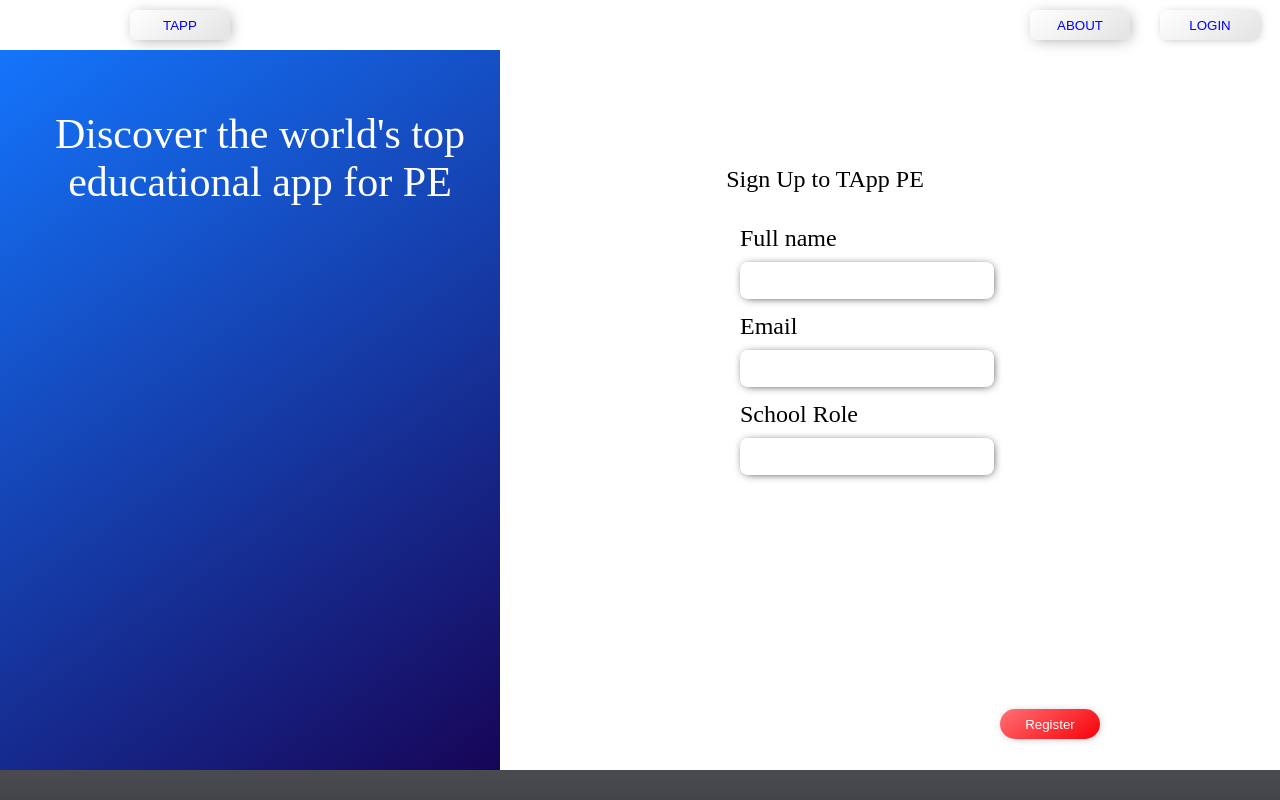
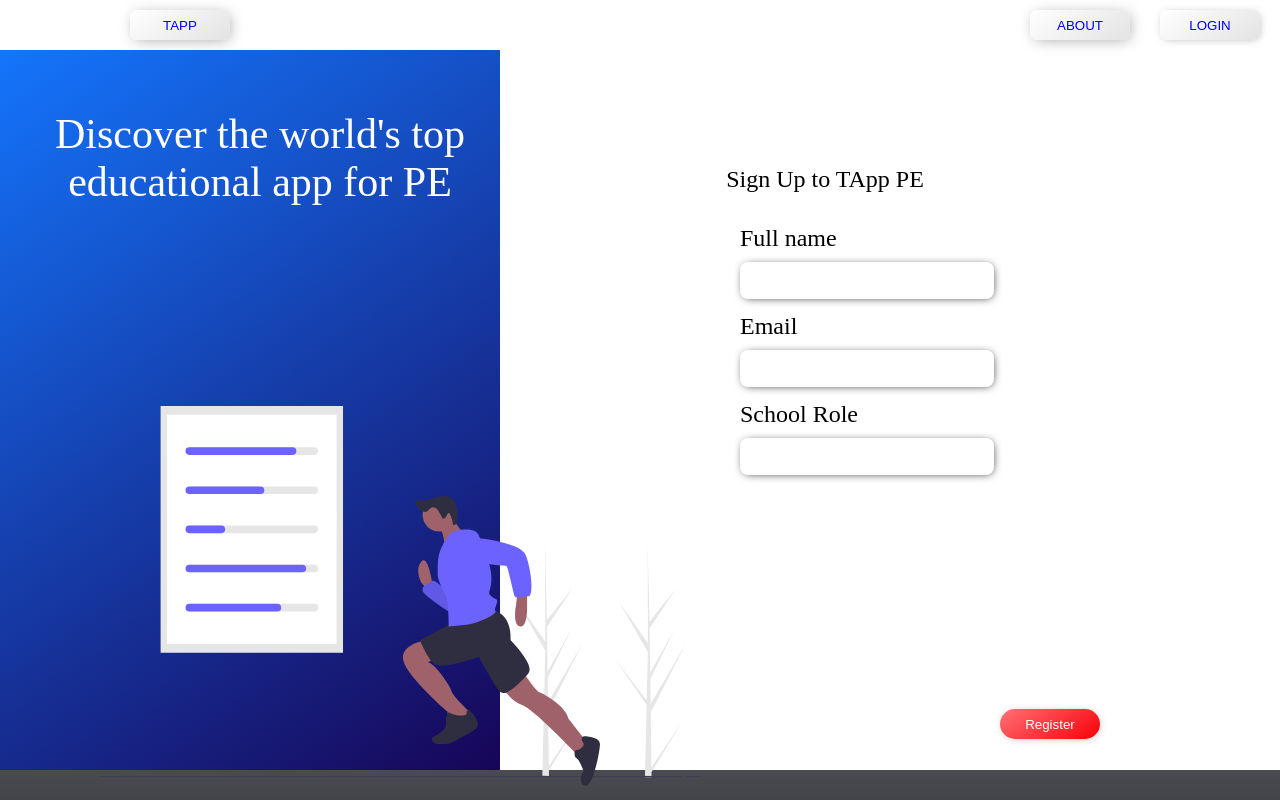
Before and after one commit to TAppPE/TApptest, a React (Create React App) app: page /signup in a window 1280 px wide. Shown: the top 800 px of the page. Built offline with nearby package versions, Linux system fonts and the light colour scheme.

Commit message:
Update signupForm.css

```diff
--- a/src/components/Signup/signupForm.css
+++ b/src/components/Signup/signupForm.css
@@ -29,7 +29,7 @@
     background: url('../../assets/undraw_fitness_stats_sht6.svg');
     background-size: cover;
     z-index: 20;
-    eight: 380px;
+    height: 380px;
     width: 600px;
     display: flex;
     flex-direction: column;
```
